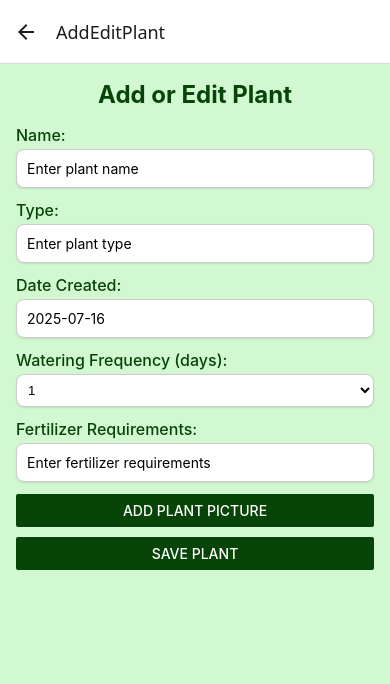
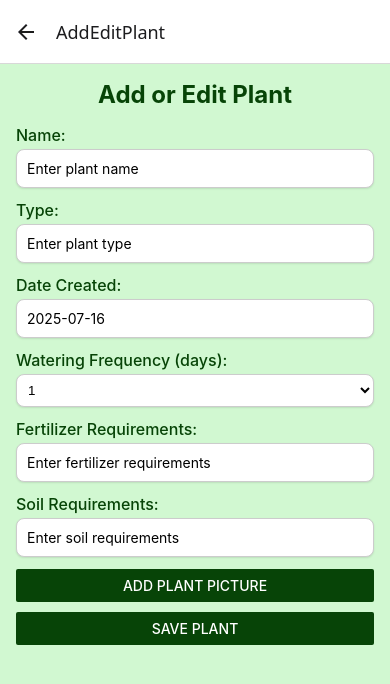
Before and after one commit to Hootanica/Hootanica, a React Native app: screen /AddEditPlant in a window 390 px wide. Shown: the top 684 px of the page. Built offline with nearby package versions, Linux system fonts and the light colour scheme.

Commit message:
Added soil requirements field in plant edit and plant card

```diff
--- a/src/components/PlantCard.js
+++ b/src/components/PlantCard.js
@@ -13,6 +13,7 @@ export default function PlantCard({ plant, onPress }) {
         <Text style={styles.meta}>Created: {plant.dateCreated}</Text>
         <Text style={styles.meta}>Water every {plant.wateringFrequency} days</Text>
         <Text style={styles.meta}>Fertilizer Requirements: {plant.fertReq}</Text>
+        <Text style={styles.meta}>Soil Requirements: {plant.soilReq}</Text>
       </View>
     </TouchableOpacity>
   );
--- a/src/screens/AddEditPlantScreen.js
+++ b/src/screens/AddEditPlantScreen.js
@@ -19,6 +19,7 @@ export default function AddEditPlantScreen({ navigation, route }) {
   const [dateCreated, setDateCreated] = useState(new Date().toISOString().split('T')[0]);
   const [wateringFrequency, setWateringFrequency] = useState(1);
   const [fertReq, setFertilizerRequirements] = useState('');
+  const [soilReq, setSoilRequirements] = useState('');
 
 
 
@@ -35,6 +36,7 @@ export default function AddEditPlantScreen({ navigation, route }) {
         setDateCreated(plant.dateCreated);
         setWateringFrequency(plant.wateringFrequency);
         setFertilizerRequirements(plant.fertReq);
+        setSoilRequirements(plant.soilReq);
       }
     }
   }, [editingId]);
@@ -59,6 +61,7 @@ export default function AddEditPlantScreen({ navigation, route }) {
       dateCreated,
       wateringFrequency,
       fertReq,
+      soilReq,
     };
     if (editingId) editPlant(plant);
     else addPlant(plant);
@@ -119,6 +122,16 @@ export default function AddEditPlantScreen({ navigation, route }) {
         placeholder="Enter fertilizer requirements"
         value={fertReq}
         onChangeText={setFertilizerRequirements}
+        style={styles.input}
+      />
+    </View>
+
+    <View style={styles.formGroup}>
+      <Text style={styles.label}>Soil Requirements:</Text>
+      <TextInput
+        placeholder="Enter soil requirements"
+        value={soilReq}
+        onChangeText={setSoilRequirements}
         style={styles.input}
       />
     </View>
--- a/src/screens/PlantDetailScreen.js
+++ b/src/screens/PlantDetailScreen.js
@@ -49,6 +49,7 @@ export default function PlantDetailScreen({ route, navigation }) {
         <Text style={styles.detail}>Date Created: <Text style={styles.detailValue}>{plant.dateCreated}</Text></Text>
         <Text style={styles.detail}>Water every <Text style={styles.detailValue}>{plant.wateringFrequency} days</Text></Text>
         <Text style={styles.detail}>Fertilizer Requirements: <Text style={styles.detailValue}>{plant.fertReq}</Text></Text>
+        <Text style={styles.detail}>Soil Requirements: <Text style={styles.detailValue}>{plant.soilReq}</Text></Text>
 
         <View style={styles.buttonContainer}>
           <TouchableOpacity
```
